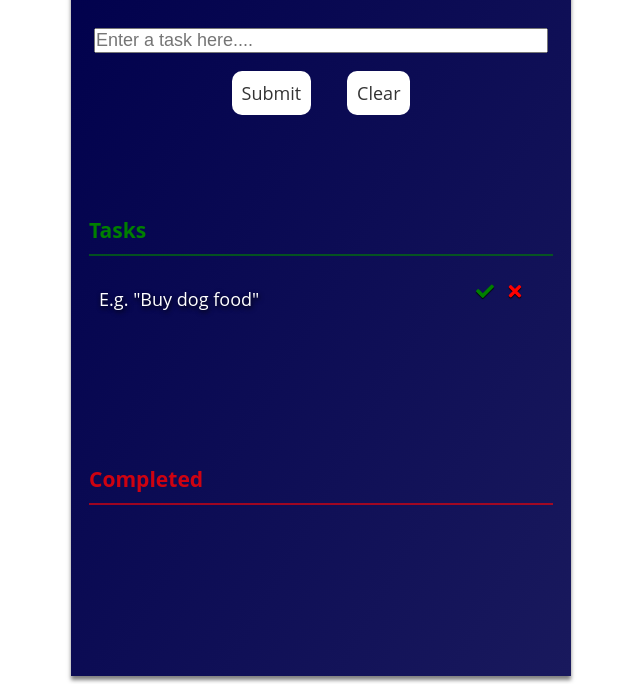
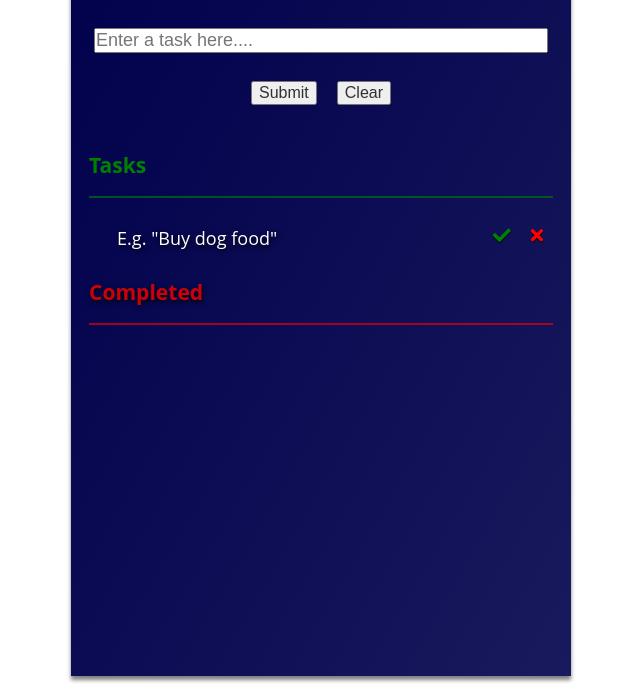
Before and after one commit to angusclarkdev/To-Do-List, a plain HTML site: page index.html in a window 1280 px wide. Shown: the part 122-806 px from the top of the page, without its empty margins (327-967 px from the left). Drawn offline with nearby package versions, Linux system fonts and the light colour scheme.

Commit message:
Completed functionality. Now working as intended
- rewrite functions for DOM manipulation
- Still to do: Make sure Code is DRY and clean, Add comments

```diff
--- a/index.html
+++ b/index.html
@@ -16,31 +16,40 @@
 
 
       <h1> To Do List </h1>
+      <form class="" method="post" onsubmit="return false">
+
+
+
+
         <input id="input" name="input" placeholder="Enter a task here....">
         </input>
         <ul class="primary_buttons">
-        <li id="submit_button">Submit</li>
-        <li id="clear_button">Clear</li>
+          <button id="submit_button" type="submit">Submit</button>
+          <button id="clear_button" type="button">Clear</button>
         </ul>
+      </form>
     </div>
-    <div class="data grid">
+    <div class="data">
       <h3 class="tasks_title">Tasks</h3>
-      <ul id="tasks" class="tasks">
+      <div id="tasks">
+
+        <ul id="item">
           <li id="example">E.g. "Buy dog food" </li>
+          <ul class="secondary_buttons">
+            <i class="fas fa-check check"></i> <i class="fas fa-times delete "></i>
+          </ul>
+        </ul>
 
-        <ul id="secondary_buttons"> <i class="fas fa-check check"></i> <i class="fas fa-times delete"></i> </ul>
-
-
-      </ul>
-      <h3 class="completed_title">Completed</h3>
+        <h3 id="completed_title" class="completed_title ">Completed</h3>
         <ul id="completed" class="completed">
-      </ul>
+      </div>
 
     </div>
   </section>
 
-
-  <script type="text/javascript" src="script.js">
+  <script src="https://ajax.googleapis.com/ajax/libs/jquery/2.2.4/jquery.min.js ">
+  </script>
+  <script type="text/javascript " src="script.js ">
   </script>
 </body>
 
--- a/script.js
+++ b/script.js
@@ -7,85 +7,71 @@
      checkButton = document.getElementsByClassName('check'),
      deleteButton = document.getElementsByClassName('delete'),
      example = document.getElementById('example'),
-     secondaryButtons = document.getElementById('secondary_buttons')
+     secondaryButtons = document.getElementsByClassName('secondary_buttons'),
+     completed = document.getElementById('completed_title'),
+     item = document.getElementById('item')
   ];
 
-  // Clear field when 'Clear' button clicked
-  clear.addEventListener('click', function() {
-    var input = document.getElementById('input');
-    input.value = '';
-  });
-
-  // append user input to new li
-  function newItem() {
-    var newLi = document.createElement('li');
-    newLi = tasks.insertBefore(newLi, secondaryButtons); // append new li to ul '#tasks'
-    newLi.innerText = input.value; // print user input in new li
-    //var newSecondaryButtons = document.createElement('li');
-    //newSecondaryButtons.appendChild(newSecondaryButtons);
-  };
-
-// 'Submit' Clicked
 submit.addEventListener('click', function() {
 
-    if (input.value === "") {
-      alert('You must first enter a task');
+    if (input.value !== "") {
+
+      createNewItem()
+      deleteExample()
+      input.value = "";
     } else {
-      newItem();
-      deleteExample();
+      alert("You must enter a value")
+    }
+})
+
+clear.addEventListener('click', function() {
+
   input.value = "";
-    }
-  });
+
+})
+
+
 
 function deleteExample() {
-    if (example !== "") {
-    example.parentNode.removeChild(example);
+  if (example.innerText === 'E.g. "Buy dog food"') {
+    tasks.children[0].remove();
   } else {
 
   }
 
-    //checkButton[0].parentNode.removeChild(checkButton[0]);
-    //deleteButton[0].parentNode.removeChild(deleteButton[0]);
+}
+function createNewItem(){
+
+    var newUl = item.cloneNode(true);
+    newUl.childNodes[1].innerText = input.value;
+    if (document.getElementById('example')) {
+        tasks.insertBefore(newUl, completed);
+    } else {
+      tasks.insertBefore(newUl, completed);
+
+    }
 }
 
 
-// Object containing check & delete buttons (arrays)
 
-  var secondaryButtonsObj = {
 
-    checkButtons: [
-      checkButton[0]
-    ],
+$('#tasks').on('click', '.check', function(e) {
 
-    deleteButtons: [
-      deleteButton[0]
-    ]
-  };
-
-    secondaryButtonsObj.checkButtons[0].addEventListener('click', function() {
-
+var parent = this.parentNode.parentNode;
+var newLi = document.createElement('li');
 var completed = document.getElementById('completed');
-    var newLi = document.createElement('li');
 completed.appendChild(newLi);
-    newLi.innerHTML = tasks.firstElementChild.innerHTML;
-    this.parentNode.removeChild(this);
-    deleteButton[0].parentNode.removeChild(deleteButton[0]);
+newLi.innerText = parent.children[0].innerText;
+tasks.removeChild(parent)
 
 });
-console.dir(tasks);
-  secondaryButtonsObj.deleteButtons[0].addEventListener('click', function(){
 
 
-  })
 
+$('#tasks').on('click', '.delete', function(e) {
 
-  /*
-          var example = tasks.childNodes[1];
-        ;
-          ;
-          alert('clicked');
-          //completed.appendChild(newLi);
-          //newLi.innerText = "New list item";
- */
+    var parent = this.parentNode.parentNode;
+    tasks.removeChild(parent)
 
+});
 }());
--- a/style.css
+++ b/style.css
@@ -7,6 +7,11 @@ body {
   text-align: center;
   width: 100%;
   color: rgba(0,0,0,0.8);
+
+}
+
+ul {
+  margin: 0;
 }
 
 #container {
@@ -24,7 +29,9 @@ h1 {
   text-shadow: 1px 2px 5px black;
   padding-top: 40px;
 }
-
+h3 {
+  margin: 0;
+}
 .task_input {
   width: 80%;
   height: 1.2rem;
@@ -80,44 +87,55 @@ li {
   border-bottom: 2px solid rgba(255,	0,	0, 0.6);
   color: rgba(255,	0,	0, 0.8);
 }
+.data {
+  margin: 1rem;
+}
 
 .data h3 {
   line-height: 3;
-  margin-left: 1rem;
-  margin-right: 1rem;
   text-align: left;
 }
 .primary_buttons {
   display: flex;
   flex-direction: row;
   justify-content: center;
-
-
 }
-.primary_buttons li {
-  background-color: #fff;
-  cursor: pointer;
+button {
+  font-size: 16px;
+  margin: 10px;
+  color: inherit;
+}
+#tasks {
+  margin-top: 1rem;
 }
 
-#tasks {
-display: grid;
-grid-template-columns: 1fr 100px;
+#tasks ul {
+
+  display: flex;
+  flex-direction: row;
+  justify-content: space-between;
 }
-.tasks , .completed li {
+#tasks , .completed li {
   text-align: left;
   color: #fff;
   text-shadow: 1px 2px 5px black;
-  display: inline-block;
+
 }
 
 
-#secondary_buttons {
+.secondary_buttons {
   display: inline-block;
+  cursor: pointer;
+
 }
 
 i {
-  padding: 5px;
+  grid-row: 1;
+  grid-column: 2;
+  padding: 10px;
   text-shadow: 0px 1px 1px black;
+  display: inline;
+
 }
 
 i.check {
```
Lines whose indentation alone changed are shown as unchanged.
